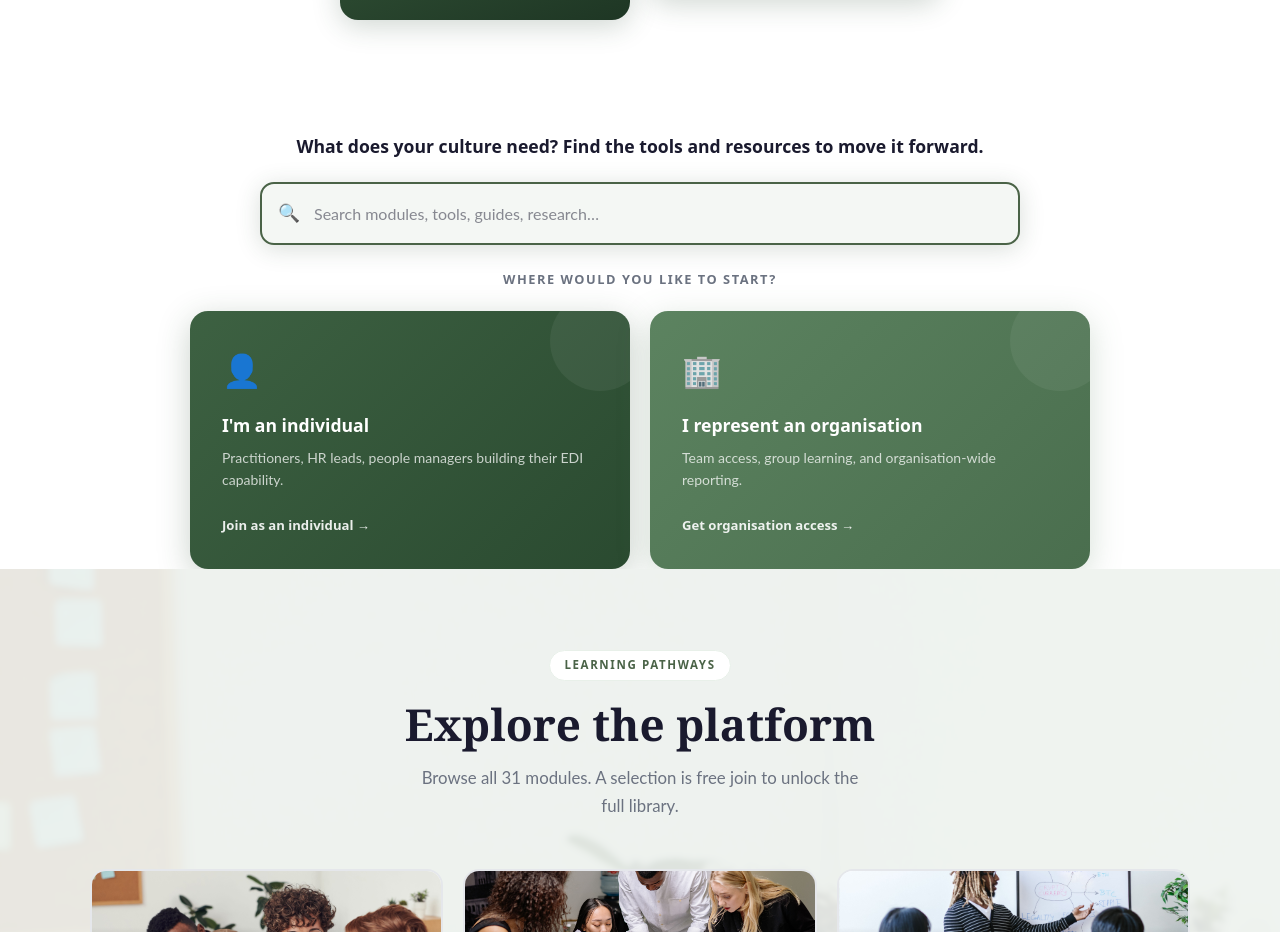
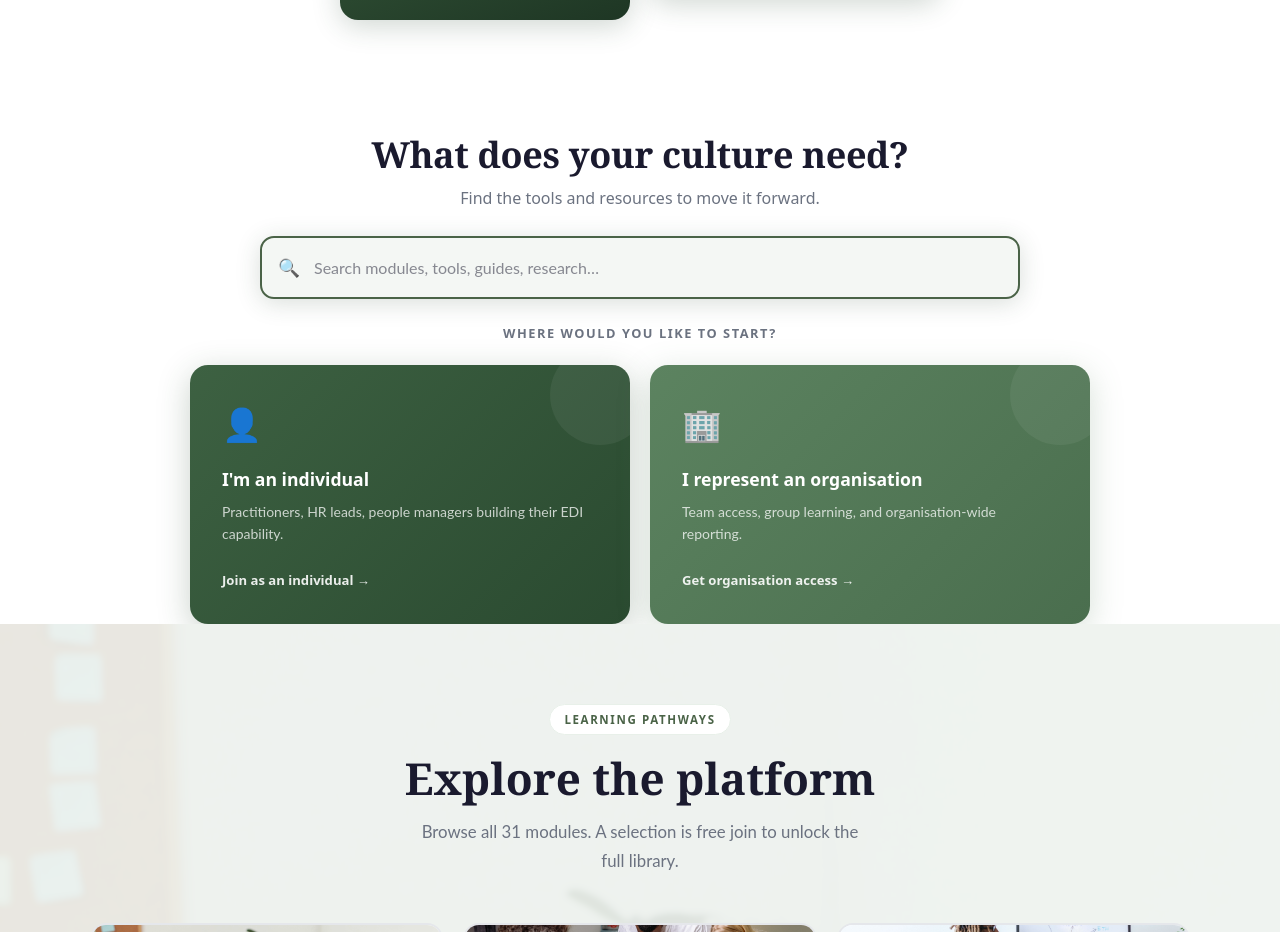
Before and after one commit to Rebekah338/inclusion-impact-platform, a Next.js app: page / in a window 1280 px wide. Shown: the part 1710-2642 px from the top of the page. Built offline with nearby package versions, Linux system fonts and the light colour scheme.

Commit message:
Homepage: split search heading into two lines, increase size
Co-Authored-By: Claude Sonnet 4.6 <noreply@anthropic.com>
Claude-Session: https://claude.ai/code/session_01E11uWzxsBtw5XKP8MYPdbN

```diff
--- a/app/page.tsx
+++ b/app/page.tsx
@@ -430,8 +430,11 @@ export default function Home() {
         {/* BIG SEARCH BAR */}
         <section style={{ background: "var(--white)", padding: "2rem 1.5rem 0" }}>
           <div style={{ maxWidth: "760px", margin: "0 auto" }}>
-            <p style={{ fontFamily: "var(--font-heading)", fontWeight: 700, fontSize: "1.1rem", color: "var(--charcoal)", textAlign: "center", marginBottom: "1.25rem" }}>
-              What does your culture need? Find the tools and resources to move it forward.
+            <h2 style={{ fontFamily: "var(--font-display)", fontWeight: 700, fontSize: "clamp(1.5rem, 3vw, 2.25rem)", color: "var(--charcoal)", textAlign: "center", marginBottom: "0.5rem", letterSpacing: "-0.01em" }}>
+              What does your culture need?
+            </h2>
+            <p style={{ fontFamily: "var(--font-heading)", fontWeight: 500, fontSize: "1rem", color: "var(--gray-soft)", textAlign: "center", marginBottom: "1.5rem" }}>
+              Find the tools and resources to move it forward.
             </p>
             <div ref={heroSearchRef} style={{ position: "relative" }}>
               <input
```
